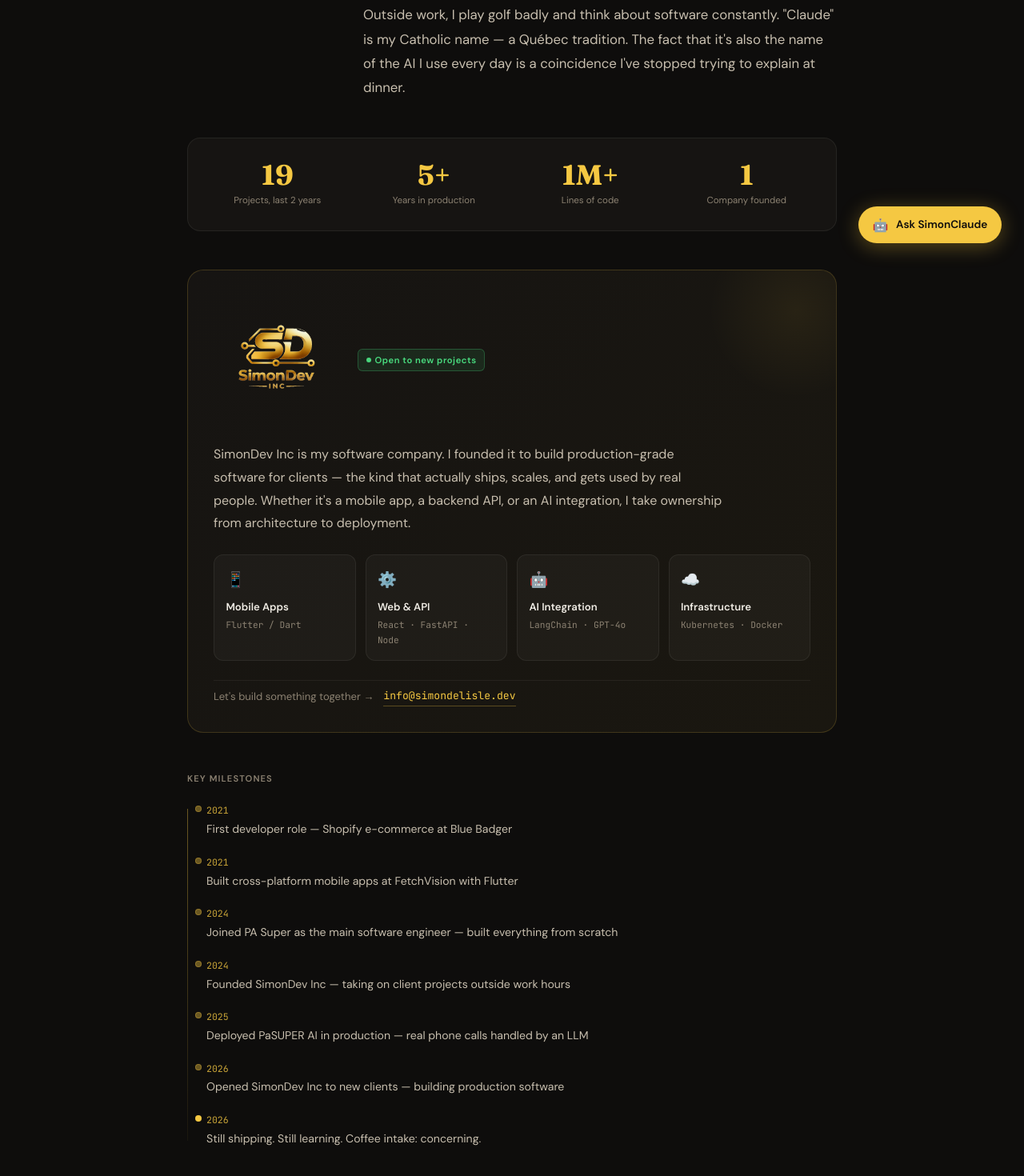
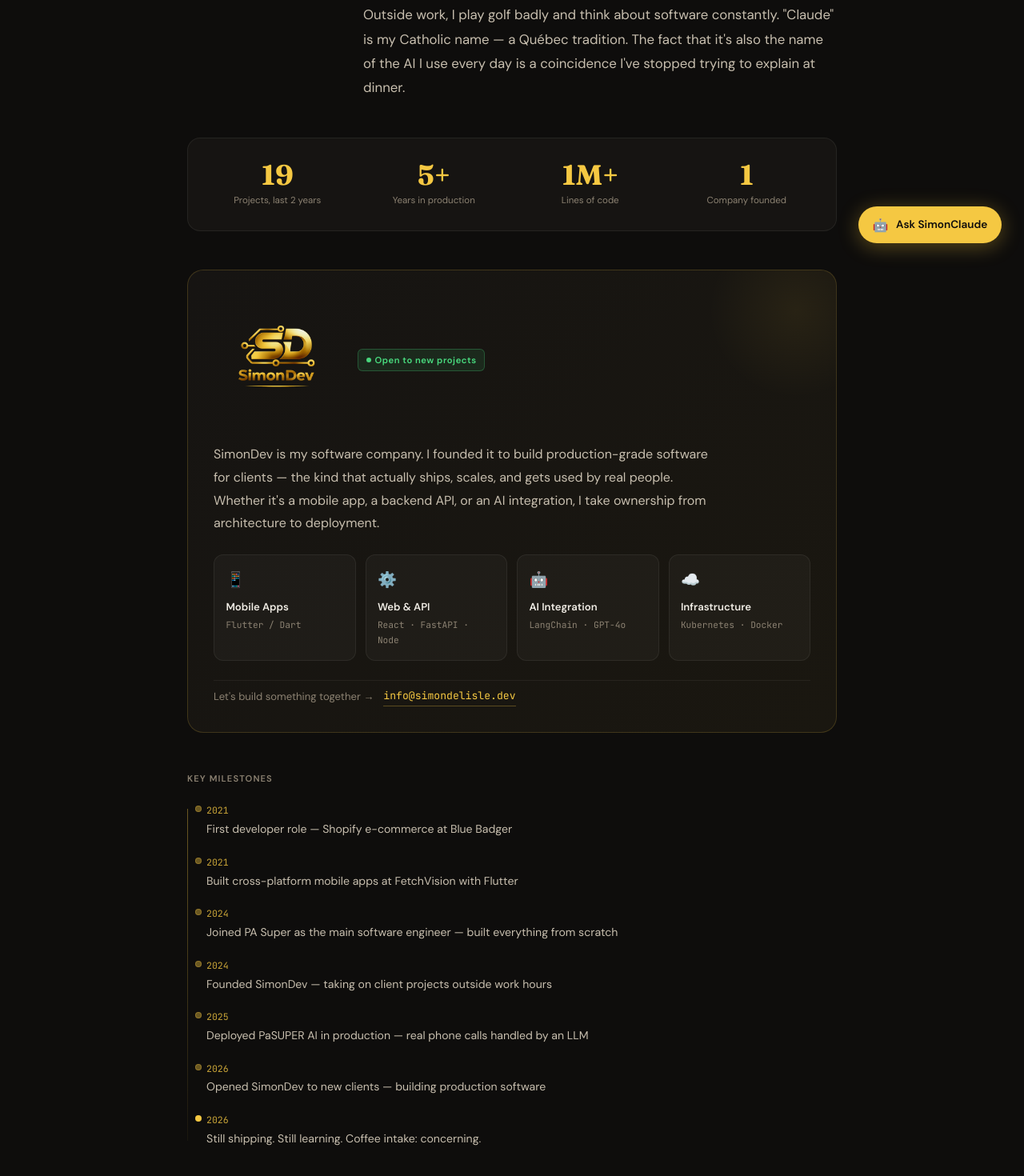
Before and after one commit to SimonDelisle17/PortFolioWebsite, a React (Vite) app in the folder me/: page /about in a window 1280 px wide. Shown: the part 468-1938 px from the top of the page at 80% size. Built offline with nearby package versions, Linux system fonts and the light colour scheme.

Commit message:
feat: update branding from SimonDev Inc to SimonDev for consistency across the website

```diff
--- a/me/src/components/Navigation.tsx
+++ b/me/src/components/Navigation.tsx
@@ -114,7 +114,7 @@
               <Box
                 component="img"
                 src={logo}
-                alt="SimonDev Inc"
+                alt="SimonDev"
                 onClick={() => handleNavClick('home')}
                 sx={{
                   mr: 2,
--- a/me/src/pages/AboutPage.tsx
+++ b/me/src/pages/AboutPage.tsx
@@ -4,15 +4,15 @@
 import Typography from '@mui/material/Typography';
 import InnerPageLayout from '../components/InnerPageLayout';
 import mePhoto from '../assets/ProfessionalMe.png';
-import simondevLogo from '../assets/simondev_transparent.png';
+import simondevLogo from '../assets/simondevLogo.png';
 
 const MILESTONES_EN = [
   { year: '2021', event: 'First developer role — Shopify e-commerce at Blue Badger' },
   { year: '2021', event: 'Built cross-platform mobile apps at FetchVision with Flutter' },
   { year: '2024', event: 'Joined PA Super as the main software engineer — built everything from scratch' },
-  { year: '2024', event: 'Founded SimonDev Inc — taking on client projects outside work hours' },
+  { year: '2024', event: 'Founded SimonDev — taking on client projects outside work hours' },
   { year: '2025', event: 'Deployed PaSUPER AI in production — real phone calls handled by an LLM' },
-  { year: '2026', event: 'Opened SimonDev Inc to new clients — building production software' },
+  { year: '2026', event: 'Opened SimonDev to new clients — building production software' },
   { year: '2026', event: 'Still shipping. Still learning. Coffee intake: concerning.' },
 ];
 
@@ -20,9 +20,9 @@
   { year: '2021', event: 'Premier poste dev — e-commerce Shopify chez Blue Badger' },
   { year: '2021', event: 'Apps mobiles multiplateformes chez FetchVision avec Flutter' },
   { year: '2024', event: 'Rejoint PA Super comme ingénieur principal — tout construit from scratch' },
-  { year: '2024', event: 'Fondation de SimonDev Inc — projets clients en dehors des heures de travail' },
+  { year: '2024', event: 'Fondation de SimonDev — projets clients en dehors des heures de travail' },
   { year: '2025', event: 'PaSUPER IA déployé en production — vrais appels téléphoniques gérés par un LLM' },
-  { year: '2026', event: 'Ouverture de SimonDev Inc aux nouveaux clients — développement logiciel de production à temps plein' },
+  { year: '2026', event: 'Ouverture de SimonDev aux nouveaux clients — développement logiciel de production à temps plein' },
   { year: '2026', event: 'Toujours en prod. Toujours en train d\'apprendre. Consommation de café : alarmante.' },
 ];
 
@@ -79,7 +79,7 @@
               <Box
                 component="img"
                 src={simondevLogo}
-                alt="SimonDev Inc"
+                alt="SimonDev"
                 sx={{ width: { xs: 90, md: 200 }, height: 'auto', display: 'block', opacity: 0.92 }}
               />
             </Box>
@@ -163,7 +163,7 @@
           </Box>
         </motion.div>
 
-        {/* SimonDev Inc — Company section */}
+        {/* SimonDev — Company section */}
         <motion.div {...fade(0.28)}>
           <Box
             sx={{
@@ -184,7 +184,7 @@
                 <Box
                   component="img"
                   src={simondevLogo}
-                  alt="SimonDev Inc"
+                  alt="SimonDev"
                   sx={{ width: { xs: 110, md: 160 }, height: 'auto', display: 'block', opacity: 0.95 }}
                 />
                 <Box
@@ -207,8 +207,8 @@
               {/* Description */}
               <Typography sx={{ fontSize: '1rem', color: '#c8bfaf', lineHeight: 1.8, mb: 3, maxWidth: '640px' }}>
                 {isEn
-                  ? 'SimonDev Inc is my software company. I founded it to build production-grade software for clients — the kind that actually ships, scales, and gets used by real people. Whether it\'s a mobile app, a backend API, or an AI integration, I take ownership from architecture to deployment.'
-                  : "SimonDev Inc est ma société de logiciels. Je l'ai fondée pour construire des logiciels de qualité production pour des clients — le genre qui se déploie vraiment, qui scale, et qui est utilisé par de vraies personnes. App mobile, API backend ou intégration IA, je prends en charge l'architecture jusqu'au déploiement."}
+                  ? 'SimonDev is my software company. I founded it to build production-grade software for clients — the kind that actually ships, scales, and gets used by real people. Whether it\'s a mobile app, a backend API, or an AI integration, I take ownership from architecture to deployment.'
+                  : "SimonDev est ma société de logiciels. Je l'ai fondée pour construire des logiciels de qualité production pour des clients — le genre qui se déploie vraiment, qui scale, et qui est utilisé par de vraies personnes. App mobile, API backend ou intégration IA, je prends en charge l'architecture jusqu'au déploiement."}
               </Typography>
 
               {/* Services grid */}
--- a/me/src/pages/ContactPage.tsx
+++ b/me/src/pages/ContactPage.tsx
@@ -37,8 +37,8 @@
           </Typography>
           <Typography sx={{ fontSize: '0.9rem', color: '#8c8272', mb: 4 }}>
             {isEn
-              ? "Founder of SimonDev Inc — I build production software for clients. Open to new projects."
-              : "Fondateur de SimonDev Inc — je construis des logiciels de production pour des clients. Ouvert à de nouveaux projets."}
+              ? "Founder of SimonDev — I build production software for clients. Open to new projects."
+              : "Fondateur de SimonDev — je construis des logiciels de production pour des clients. Ouvert à de nouveaux projets."}
           </Typography>
         </motion.div>
 
--- a/me/src/pages/HomePage.tsx
+++ b/me/src/pages/HomePage.tsx
@@ -7,7 +7,7 @@
 import Typography from '@mui/material/Typography';
 import LanguageSwitcher from '../components/LanguageSwitcher';
 import mePhoto from '../assets/ProfessionalMe.png';
-import simondevLogo from '../assets/simondev_transparent.png';
+import simondevLogo from '../assets/simondevLogo.png';
 import apdqLogo from '../assets/apdq.png';
 
 // ─── Typewriter ───────────────────────────────────────────────────────────────
@@ -373,7 +373,7 @@
                   }}
                 />
 
-                {/* SimonDev Inc logo */}
+                {/* SimonDev logo */}
                 <Box
                   component={motion.div}
                   initial={{ opacity: 0, x: -8 }}
@@ -393,7 +393,7 @@
                   <Box
                     component="img"
                     src={simondevLogo}
-                    alt="SimonDev Inc"
+                    alt="SimonDev"
                     sx={{ width: { sm: 110, md: 150, lg: 200 }, height: 'auto', display: 'block' }}
                   />
                 </Box>
@@ -548,8 +548,8 @@
                 }}
               >
                 {isEn
-                  ? 'Founder of SimonDev Inc. I architect logistics ecosystems, ship mobile apps for field workers, and wire AI into things that actually save people time.'
-                  : "Fondateur de SimonDev Inc. J'architecture des écosystèmes logistiques, livre des apps mobiles sur le terrain et intègre l'IA dans des systèmes qui font vraiment gagner du temps."}
+                  ? 'Founder of SimonDev. I architect logistics ecosystems, ship mobile apps for field workers, and wire AI into things that actually save people time.'
+                  : "Fondateur de SimonDev. J'architecture des écosystèmes logistiques, livre des apps mobiles sur le terrain et intègre l'IA dans des systèmes qui font vraiment gagner du temps."}
               </Typography>
 
               <Box sx={{ mt: 2, display: 'flex', gap: 1 }}>
@@ -565,7 +565,7 @@
                     fontFamily: "'JetBrains Mono', monospace",
                   }}
                 >
-                  @SimonDevInc
+                  @SimonDev
                 </Box>
                 <Box
                   sx={{
```
Also changed, not shown: me/src/components/AskSimonClaude.tsx (+8 -8 lines), me/src/assets/simondevLogo.png (added).
